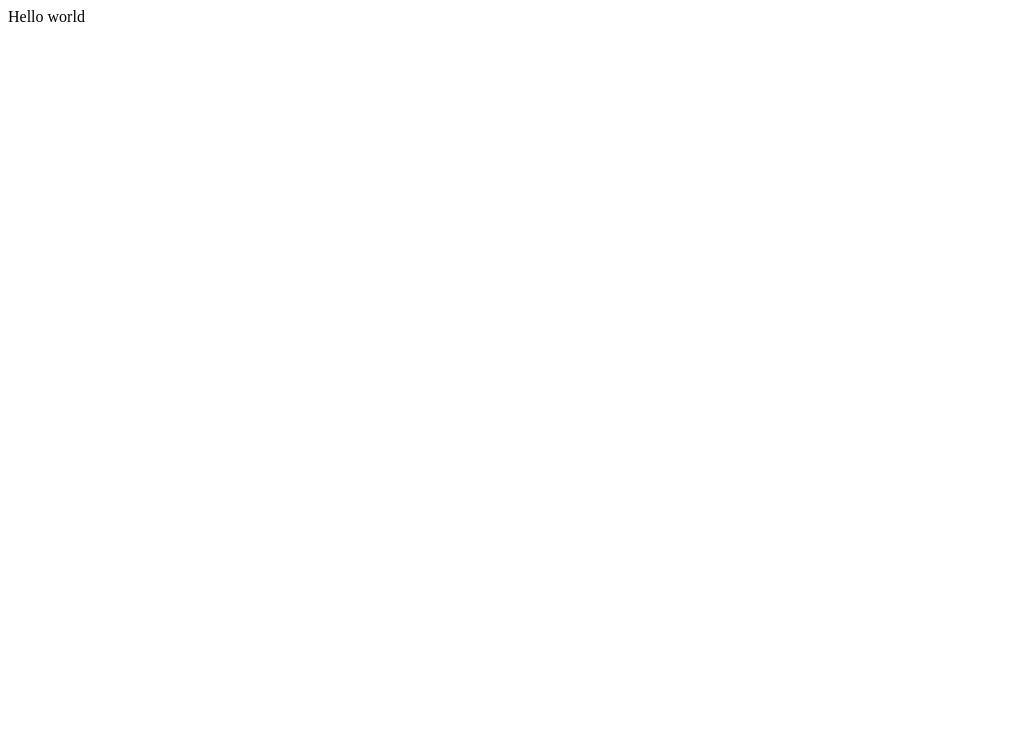
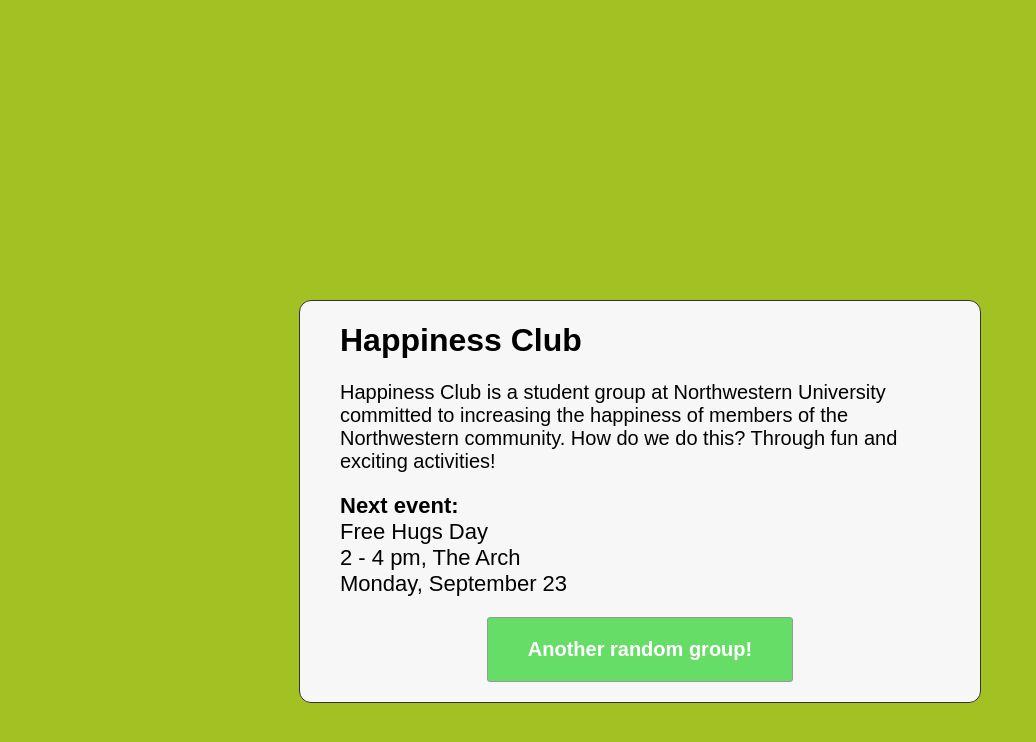
Before and after one commit to nuasg/randomstudentgroup, a Django app: page / in a window 1280 px wide. Before the commit the part shown is almost empty. Shown: the top 742 px of the page, without its empty margins (0-1036 px from the left). Run offline with Django 3.2, Linux system fonts and the light colour scheme.

Commit message:
Create basic concept

```diff
--- a/randomgroup/settings.py
+++ b/randomgroup/settings.py
@@ -82,7 +82,7 @@ STATICFILES_DIRS = (
     # Put strings here, like "/home/html/static" or "C:/www/django/static".
     # Always use forward slashes, even on Windows.
     # Don't forget to use absolute paths, not relative paths.
-    os.path.join(BASE_DIR, 'static'),
+    os.path.join(BASE_DIR, '../static'),
 )
 
 # List of finder classes that know how to find static files in
@@ -132,6 +132,7 @@ INSTALLED_APPS = (
     'django.contrib.sites',
     'django.contrib.messages',
     'django.contrib.staticfiles',
+    'randomgroup',
     # Uncomment the next line to enable the admin:
     # 'django.contrib.admin',
     # Uncomment the next line to enable admin documentation:
--- /dev/null
+++ b/randomgroup/templatetags/util.py
@@ -0,0 +1,14 @@
+import random
+import string
+from django import template
+
+register = template.Library()
+hex_letter = string.hexdigits[:-6]
+
+@register.simple_tag
+def random_color():
+    color = ''
+    for i in range(6):
+        color += random.choice(hex_letter)
+    print color
+    return '#%s' % color
--- /dev/null
+++ b/static/style.css
@@ -0,0 +1,47 @@
+html {
+    font-family: 'Source Sans Pro', sans-serif;
+}
+
+.container {
+    width: 600px;
+    min-height: 400px;
+    border: 1px solid #333;
+    margin: 300px auto 0;
+    background-color: #f7f7f7;
+    border-radius: 12px;
+    padding: 0 40px;
+}
+
+.lead {
+    font-size: 20px;
+}
+
+.event {
+    font-size: 22px;
+}
+
+.button {
+    display: inline-block;
+    border: 1px solid #999;
+    border-radius: 3px;
+    padding: 20px 40px;
+    background-color: #66dd66;
+    color: white;
+    text-decoration: none;
+    font-weight: bold;
+    font-size: 20px;
+}
+.button:hover {
+    background-color: #88dd88;
+}
+
+.center {
+    text-align: center;
+}
+
+.top20 {
+    margin-top: 20px;
+}
+.bottom20 {
+    margin-bottom: 20px;
+}
--- a/templates/group.html
+++ b/templates/group.html
@@ -1,10 +1,30 @@
+{% load staticfiles %}
+{% load util %}
 <!DOCTYPE HTML>
 <html lang="en">
 <head>
   <meta charset="UTF-8">
   <title></title>
+  <link rel="stylesheet" href="{% static 'style.css' %}" />
+  <style type="text/css">
+    html {
+      background-color: {% random_color %};
+    }
+  </style>
 </head>
 <body>
-  Hello world
+  <div class="container">
+    <h1>Happiness Club</h1>
+    <p class="lead">Happiness Club is a student group at Northwestern University committed to increasing the happiness of members of the Northwestern community. How do we do this? Through fun and exciting activities!</p>
+    <div class="event">
+    <strong>Next event:</strong><br>
+    Free Hugs Day<br>
+    2 - 4 pm, The Arch<br>
+    Monday, September 23
+    </div>
+    <div class="center top20 bottom20">
+      <a href="" class="button">Another random group!</a>
+    </div>
+  </div>
 </body>
 </html>
```
Also changed, not shown: randomgroup/templatetags/__init__.py (added).
